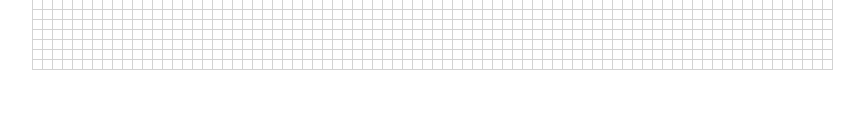
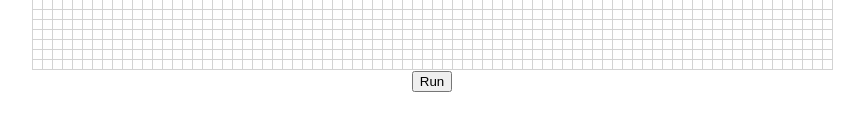
Before and after one commit to rikster/cell-simulator, a React (Create React App) app: page / in a window 1280 px wide. Shown: the part 551-682 px from the top of the page, without its empty margins (208-1072 px from the left). Built offline with nearby package versions, Linux system fonts and the light colour scheme.

Commit message:
Add Start/Stop button and handler methods with next gen interval config

```diff
--- a/src/components/Simulator.jsx
+++ b/src/components/Simulator.jsx
@@ -17,7 +17,9 @@ class Simulator extends React.Component {
 
     // cell toggles in state force re-renders
     this.state = {
-      cells: []
+      cells: [],
+      interval: keys.interval,
+      isRunning: false
     };
   }
 
@@ -43,7 +45,7 @@ class Simulator extends React.Component {
     };
   }
 
-	// Create cells from this.grid
+  // Create cells from this.grid
   makeCells() {
     let cells = [];
     for (let y = 0; y < this.rows; y++) {
@@ -72,8 +74,16 @@ class Simulator extends React.Component {
     this.setState({ cells: this.makeCells() });
   };
 
+  runGame = () => {
+    this.setState({ isRunning: true });
+  };
+
+  stopGame = () => {
+    this.setState({ isRunning: false });
+  };
+
   render() {
-    const { cells } = this.state;
+    const { cells, isRunning } = this.state;
 
     return (
       <div>
@@ -93,6 +103,18 @@ class Simulator extends React.Component {
             <Cell x={cell.x} y={cell.y} key={`${cell.x},${cell.y}`} />
           ))}
         </div>
+
+        <div className="controls">
+          {isRunning ? (
+            <button className="button" onClick={this.stopGame}>
+              Stop
+            </button>
+          ) : (
+            <button className="button" onClick={this.runGame}>
+              Run
+            </button>
+          )}
+        </div>
       </div>
     );
   }
--- a/src/config/keys.js
+++ b/src/config/keys.js
@@ -1,5 +1,6 @@
 export default {
 	cellSize: 10,
 	width: 800,
-	height: 600
+	height: 600,
+	interval: 100
 }
```
